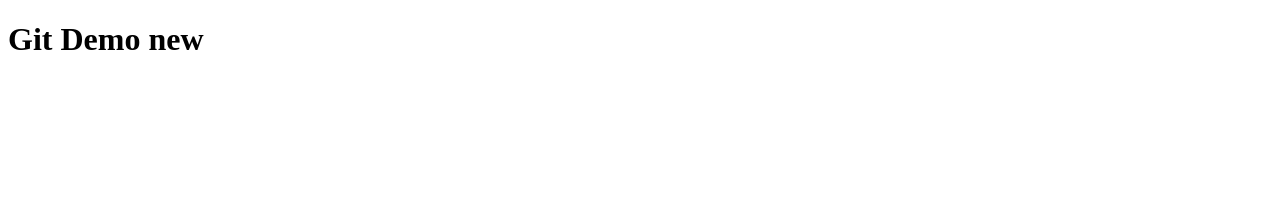
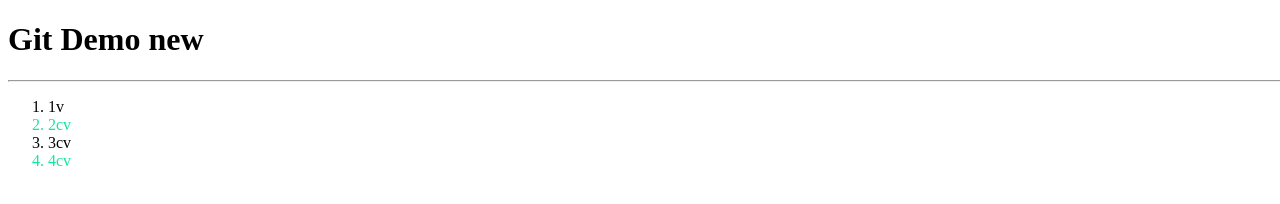
Before and after one commit to Rainbow360/demo, a plain HTML site: page index.html in a window 1280 px wide. Drawn offline with Linux system fonts and the light colour scheme.

Commit message:
样式和首页修改了

```diff
--- a/css/style.css
+++ b/css/style.css
@@ -4,3 +4,6 @@ body {
 a {
   text-decoration: none;
 }
+li:nth-child(even) {
+  color: rgb(17, 231, 160);
+}
--- a/index.html
+++ b/index.html
@@ -9,5 +9,12 @@
 </head>
 <body>
   <h1>Git Demo new</h1>
+  <hr>
+  <ol>
+    <li>1v</li>
+    <li>2cv</li>
+    <li>3cv</li>
+    <li>4cv</li>
+  </ol>
 </body>
 </html>
```
